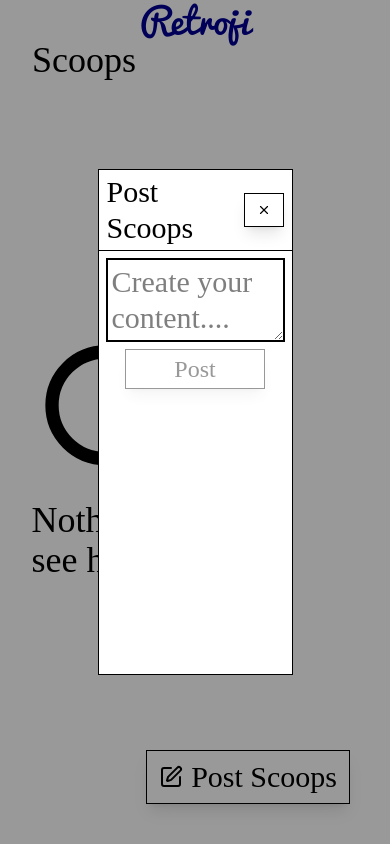
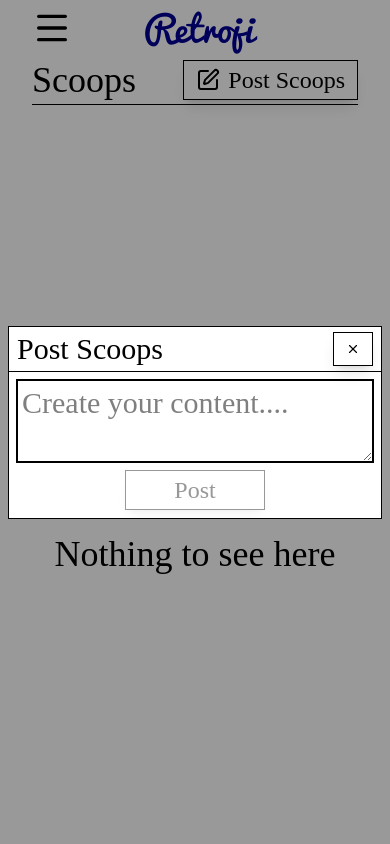
Before and after one commit to DannyK05/retroji_web_app, a React (Vite) app: page /scoops in a window 390 px wide. Both pictures are taken after a click on the button "Post Scoops". Built offline with nearby package versions, Linux system fonts and the light colour scheme; no server answers; a web font is replaced by a local one.

Commit message:
feat: update styles to make platform mobile responsive

```diff
--- a/src/components/common/dialog/index.tsx
+++ b/src/components/common/dialog/index.tsx
@@ -8,11 +8,11 @@ export default function Dialog({ children, title, handleClose }: DialogProps) {
   return (
     <div
       onClick={handleClose}
-      className="z-10 absolute h-screen w-screen top-0 left-0 flex items-center justify-center bg-black/40 cursor-pointer"
+      className="z-10 absolute h-screen w-screen top-0 left-0 flex items-center justify-center px-2 bg-black/40 cursor-pointer"
     >
       <div
         onClick={(e) => e.stopPropagation()}
-        className="w-1/2 h-3/5 flex flex-col items-start bg-white border"
+        className="w-full max-h-3/5 flex flex-col items-start bg-white border lg:w-1/2 lg:h-3/5"
       >
         <div className="w-full flex items-center justify-between px-2 py-1 border-b">
           <h2 className="text-3xl">{title}</h2>
--- a/src/components/common/message-banner/index.tsx
+++ b/src/components/common/message-banner/index.tsx
@@ -9,7 +9,7 @@ export default function MessageBanner() {
       onClick={clearMessage}
       className={`${!message && "hidden"} ${
         isError ? "shadow-red-200" : "shadow-green-200"
-      } fixed top-0 right-0 flex items-center space-x-1 border px-1 shadow-lg cursor-pointer`}
+      } fixed top-0 right-0 z-100 flex items-center space-x-1 border px-1 shadow-lg bg-white cursor-pointer`}
     >
       {isError ? (
         <XIcon className="text-red-500" />
--- a/src/components/common/side-container/index.tsx
+++ b/src/components/common/side-container/index.tsx
@@ -13,13 +13,13 @@ export function SideContainer({
   return (
     <aside
       className={twMerge(
-        "w-full relative flex flex-col items-start space-y-2 border shadow-md",
+        "absolute left-0 bottom-0 w-full h-screen flex flex-col items-start space-y-2 border shadow-md bg-white lg:relative lg:h-auto",
         className,
       )}
     >
       <div className="w-full flex items-center space-x-5 p-3 border-b">
         <span
-          className="cursor-pointer active:text-[var(--retro-blue)] lg:hover:text-[var(--retro-blue)]"
+          className="cursor-pointer active:text-retro-blue active:scale-110 lg:hover:text-[var(--retro-blue)]"
           onClick={handleClose}
         >
           <ArrowLeftCircle />
--- a/src/components/layouts/Layout.tsx
+++ b/src/components/layouts/Layout.tsx
@@ -12,6 +12,9 @@ import MessageBanner from "../common/message-banner";
 
 import type { TApiResponse } from "../../store/types/generic";
 import type { TUser } from "../../store/types/auth";
+import { MenuIcon, XIcon } from "lucide-react";
+import { twMerge } from "tailwind-merge";
+import { useState } from "react";
 
 export default function Layout() {
   const navigate = useNavigate();
@@ -19,18 +22,32 @@ export default function Layout() {
   const [logout] = useLogoutMutation();
   const { handleApiMessage } = useHandleApiMessage();
   const user: TUser = getUserData();
+  const [isNavOpen, setIsNavOpen] = useState(false);
 
   const handleLogout = async () => {
     const response = await logout();
     handleApiMessage(response as TApiResponse<unknown>);
 
+    handleIsNavOpen();
     dispatch(removeCredentials());
     setTimeout(() => navigate("/"), 1000);
   };
 
+  const handleIsNavOpen = () => {
+    setIsNavOpen((prev) => !prev);
+  };
+
   return (
     <>
-      <header>
+      <header className="flex items-center space-x-18 pl-8 pt-2 lg:pl-0 lg:space-x-0 lg:justify-center">
+        <button
+          onClick={handleIsNavOpen}
+          className="self-center justify-self-start lg:hidden"
+          title="toggle"
+          type="button"
+        >
+          <MenuIcon className="size-10" />
+        </button>
         <h1 className="text-pacifico text-center text-retro-blue text-4xl">
           Retroji
         </h1>
@@ -39,7 +56,21 @@ export default function Layout() {
       <main className="px-4">
         <MessageBanner />
         <div className="grid grid-cols-6 w-full gap-x-4">
-          <div className="hidden flex flex-col space-y-2 col-span-1 fixed lg:flex">
+          <div
+            className={twMerge(
+              !isNavOpen && "hidden",
+              "h-full z-50 fixed top-0 left-0 px-2 pt-3 bg-white border-r-1 lg:border-r-0 lg:static lg:block lg:z-10",
+            )}
+          >
+            <div className="flex flex-col space-y-2 col-span-1 lg:flex">
+              <button
+                onClick={handleIsNavOpen}
+                className="self-center justify-self-start lg:hidden"
+                title="toggle"
+                type="button"
+              >
+                <XIcon className="size-10" />
+              </button>
               <nav className="flex flex-col p-2 items-start text-orbitronio text-3xl border">
                 <p className="text-4xl w-full border-b-[1px]">getting around</p>
                 <NavLink to={"/snapz"}>snapz</NavLink>
@@ -47,7 +78,7 @@ export default function Layout() {
                 <NavLink to={"/profile"}>profile</NavLink>
               </nav>
 
-            <div className="border text-3xl flex flex-col items-start space-y-1 p-1">
+              <div className="hidden border text-3xl flex flex-col items-start space-y-1 p-1 lg:block">
                 <p className="font-semibold text-4xl">search</p>
 
                 <input
@@ -59,7 +90,30 @@ export default function Layout() {
 
                 <Button>search</Button>
               </div>
+
+              <div className="block border p-2 lg:hidden">
+                <p className="text-vcr border-b-[1px] text-lg">
+                  {user.username}
+                </p>
+                <button
+                  type="submit"
+                  onClick={handleLogout}
+                  className="text-4xl cursor-pointer text-retro-blue lg:hover:underline"
+                >
+                  logout
+                </button>
               </div>
+            </div>
+          </div>
+
+          {/* Mobile Nav overlay */}
+          <div
+            onClick={handleIsNavOpen}
+            className={twMerge(
+              !isNavOpen && "hidden",
+              "absolute h-full w-full top-0 bg-black/40 lg:hidden",
+            )}
+          ></div>
 
           <div className="px-4 col-span-6 overflow-x-hidden lg:col-start-2 lg:col-end-6">
             <Outlet />
--- a/src/modules/scoops/index.tsx
+++ b/src/modules/scoops/index.tsx
@@ -87,10 +87,18 @@ export default function Scoop() {
     }
   };
   return (
-    <div className="w-full">
-      <h1 className="text-4xl">Scoops</h1>
-      <div className="w-full grid grid-cols-2 gap-x-2 py-2">
-        <div className="w-full h-[calc(100vh-100px)] flex flex-col items-start space-y-4 pb-2 overflow-y-auto">
+    <div className="w-full pt-2">
+      <div className="w-full flex items-center justify-between border-b py-1 lg:border-b-0">
+        <h1 className="text-4xl">Scoops</h1>{" "}
+        <Button onClick={handleisDialogOpen} className="w-auto h-10 lg:hidden">
+          <div className="flex items-center space-x-2 text-2xl">
+            <Edit /> <p>Post Scoops</p>
+          </div>
+        </Button>
+      </div>
+
+      <div className="w-full grid grid-cols-1 gap-x-2 py-2 lg:grid-cols-2">
+        <div className="w-full h-[calc(100vh-122px)] flex flex-col items-start space-y-4 pb-2 overflow-y-auto lg:h-[calc(100vh-120px)]">
           {isLoadingScoops ? (
             <LoadingScreen />
           ) : scoops?.data ? (
@@ -126,7 +134,7 @@ export default function Scoop() {
 
         {isSideOpen && (
           <SideContainer title="Replies" handleClose={handleisSideOpen}>
-            <div className="w-full h-[350px] flex flex-col items-center space-y-2 overflow-y-auto">
+            <div className="w-full h-[calc(100vh-150px)] flex flex-col items-center space-y-2 overflow-y-auto lg:h-[350px]">
               {isLoadingAllReplies || isFetchingAllReplies ? (
                 <LoadingScreen />
               ) : replies?.data ? (
@@ -161,7 +169,7 @@ export default function Scoop() {
             </div>
 
             <form onSubmit={handlePostReplies}>
-              <div className="w-full absolute bottom-0 left-0 flex items-end">
+              <div className="w-full absolute bottom-0 left-0 flex items-end bg-white">
                 <Input
                   name="Replies"
                   className="w-9/10 h-10"
@@ -196,7 +204,7 @@ export default function Scoop() {
 
       <Button
         onClick={handleisDialogOpen}
-        className="w-auto absolute right-10 bottom-10"
+        className="hidden w-auto absolute right-10 bottom-10 lg:block"
       >
         <div className="flex items-center space-x-2 text-3xl">
           <Edit /> <p>Post Scoops</p>
--- a/src/modules/snapz/index.tsx
+++ b/src/modules/snapz/index.tsx
@@ -97,10 +97,17 @@ export default function Snapz() {
   };
 
   return (
-    <div className="w-full">
-      <h1 className="text-4xl">Snapz</h1>
-      <div className="w-full grid grid-cols-5 gap-x-4 py-2">
-        <div className="w-full h-[calc(100vh-100px)] flex flex-col items-start space-y-4 col-span-3 pb-2 px-3 overflow-y-auto">
+    <div className="w-full pt-2">
+      <div className="w-full flex items-center justify-between border-b py-1 lg:border-b-0">
+        <h1 className="text-4xl">Snapz</h1>{" "}
+        <Button onClick={handleisDialogOpen} className="w-auto h-10 lg:hidden">
+          <div className="flex items-center space-x-2 text-2xl">
+            <PlusSquare /> <p>Post Snapz</p>
+          </div>
+        </Button>
+      </div>
+      <div className="w-full grid grid-cols-1 gap-x-4 py-2 lg:grid-cols-5">
+        <div className="w-full h-[calc(100vh-125px)] flex flex-col items-start space-y-4 col-span-3 pb-2 px-3 overflow-y-auto lg:h-[calc(100vh-120px)]">
           {isLoadingAllSnapz || isFetchingAllSnapz ? (
             <LoadingScreen />
           ) : snapz?.data ? (
@@ -137,11 +144,11 @@ export default function Snapz() {
 
         {isSideOpen && (
           <SideContainer
-            className="col-span-2"
+            className="lg:col-span-2"
             title="Comments"
             handleClose={handleisSideOpen}
           >
-            <div className="w-full h-[350px] flex flex-col items-center space-y-2 overflow-y-auto">
+            <div className="w-full h-[calc(100vh-150px)] flex flex-col items-center space-y-2 overflow-y-auto lg:h-[350px]">
               {isLoadingAllComments || isFetchingAllComments ? (
                 <LoadingScreen />
               ) : comments?.data ? (
@@ -191,17 +198,17 @@ export default function Snapz() {
       </div>
 
       {isDialogOpen && (
-        <Dialog handleClose={handleisDialogOpen} title="Create Snapz">
+        <Dialog handleClose={handleisDialogOpen} title="Post Snapz">
           <CreateSnapzForm handleClose={handleisDialogOpen} />
         </Dialog>
       )}
 
       <Button
         onClick={handleisDialogOpen}
-        className="w-auto absolute right-10 bottom-10"
+        className="hidden w-auto absolute right-10 bottom-10 lg:block"
       >
         <div className="flex items-center space-x-2 text-3xl">
-          <PlusSquare /> <p>Create Snapz</p>
+          <PlusSquare /> <p>Post Snapz</p>
         </div>
       </Button>
     </div>
```
Lines whose indentation alone changed are shown as unchanged.
